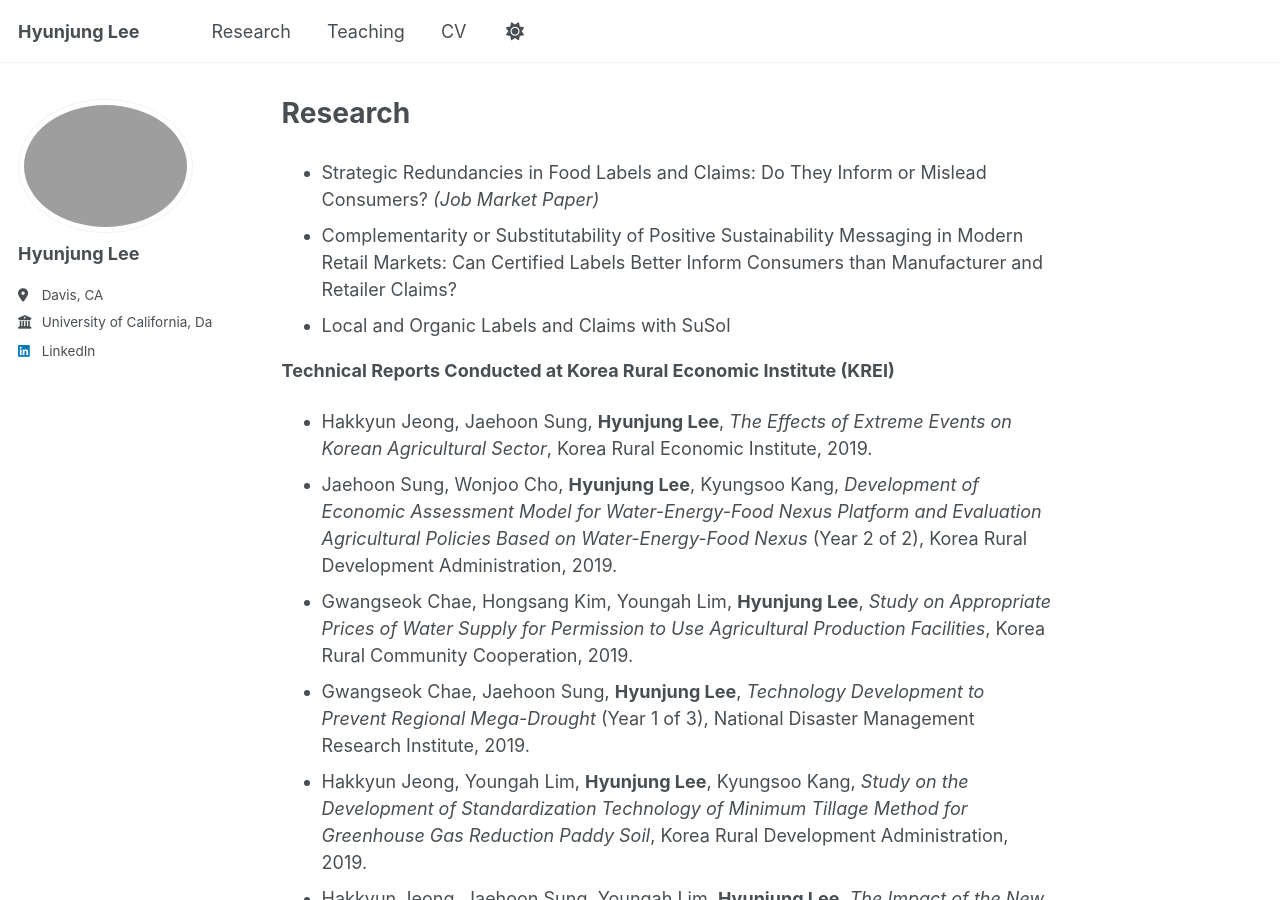
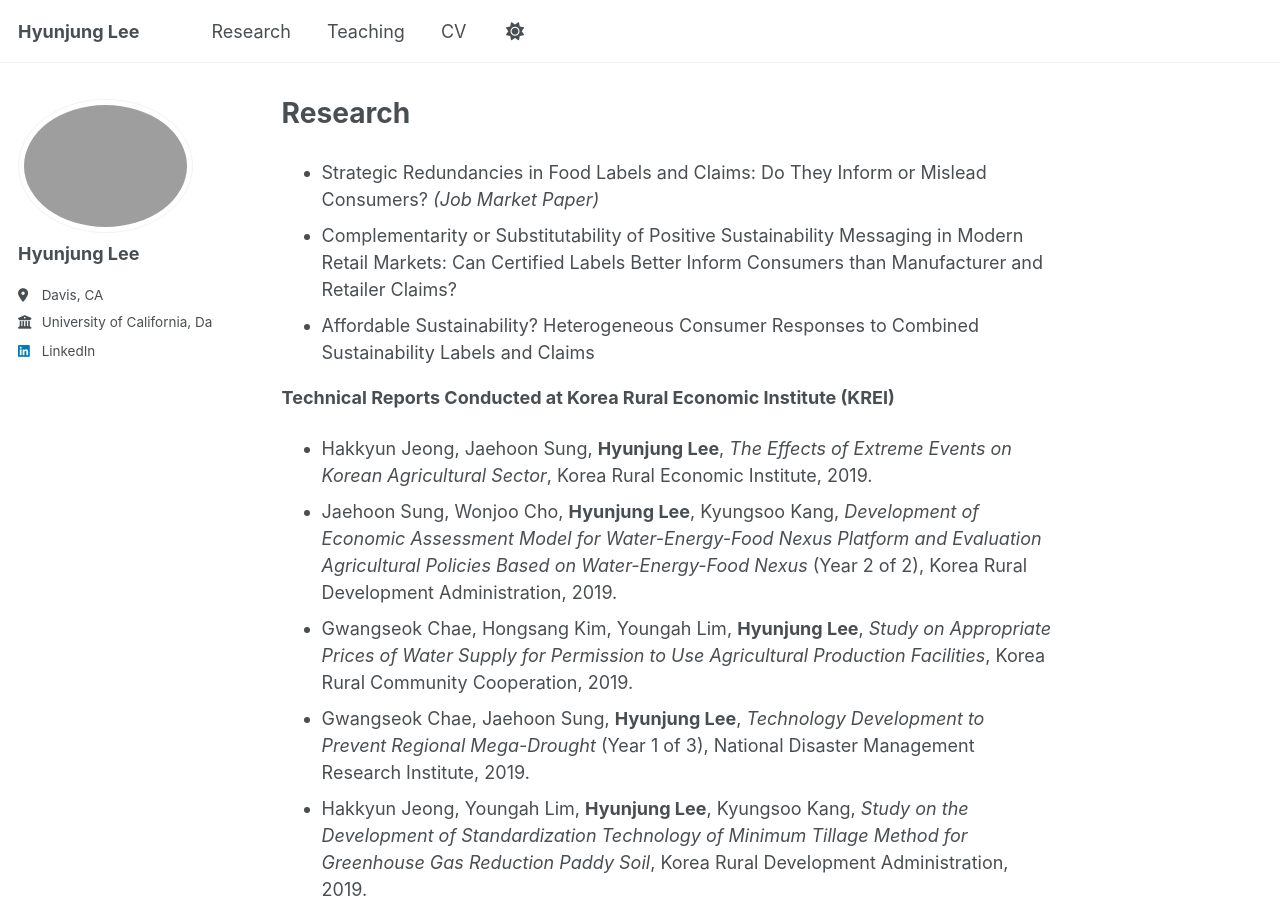
Before and after one commit to Hyunjung-agLee/hyunjung-aglee, a Jekyll site: the page built from _pages/research.md, in a window 1280 px wide and 900 px high. Built offline with Jekyll 4.4.1, drawn with Linux system fonts in a browser that asks for light colours; a script that is not in the unit is left out.

Commit message:
Update research.md

```diff
--- a/_pages/research.md
+++ b/_pages/research.md
@@ -6,7 +6,7 @@ author_profile: true
 
 * Strategic Redundancies in Food Labels and Claims: Do They Inform or Mislead Consumers? *(Job Market Paper)*
 * Complementarity or Substitutability of Positive Sustainability Messaging in Modern Retail Markets: Can Certified Labels Better Inform Consumers than Manufacturer and Retailer Claims?
-* Local and Organic Labels and Claims with SuSol
+* Affordable Sustainability? Heterogeneous Consumer Responses to Combined Sustainability Labels and Claims
 
 
 **Technical Reports Conducted at Korea Rural Economic Institute (KREI)**
```
